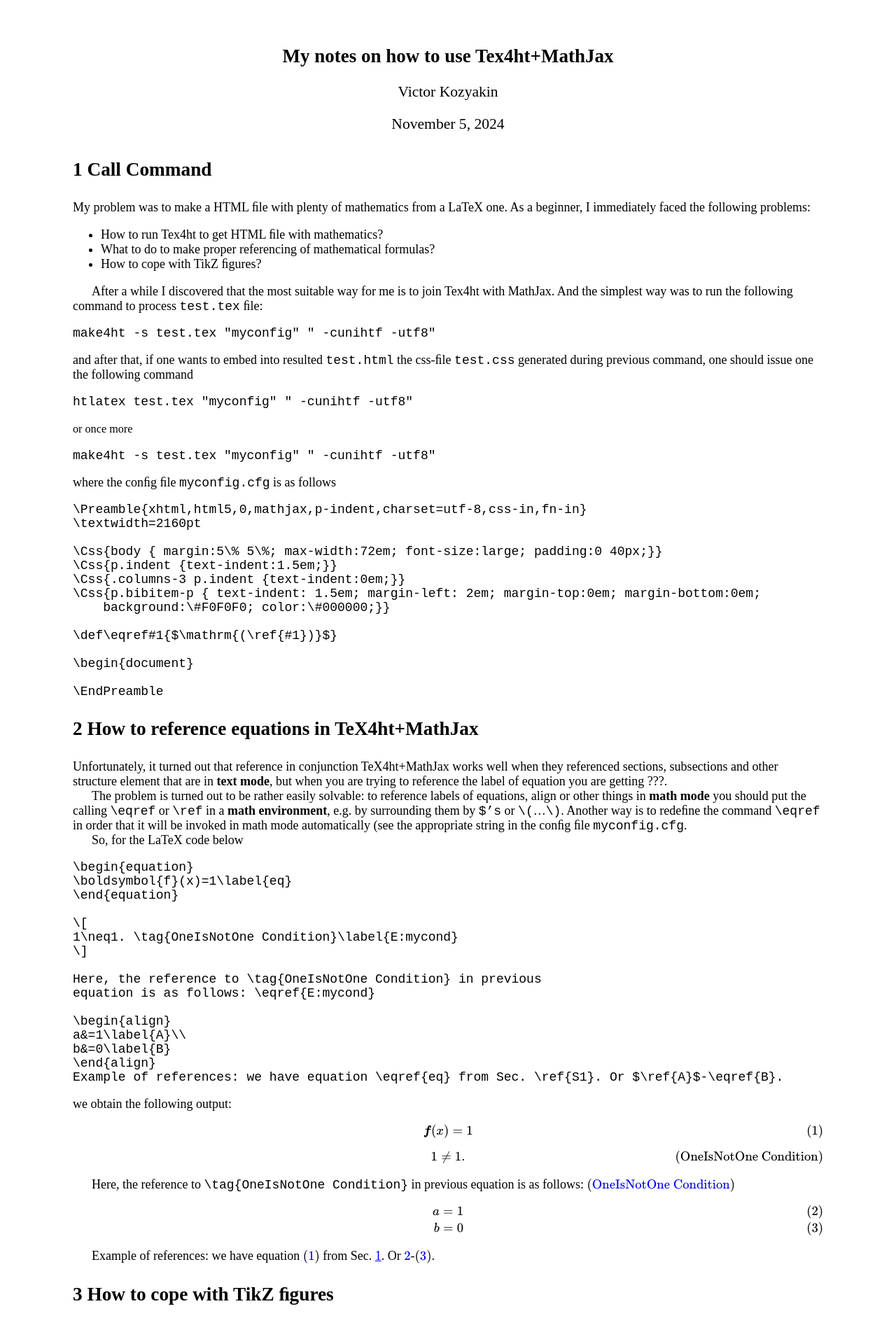
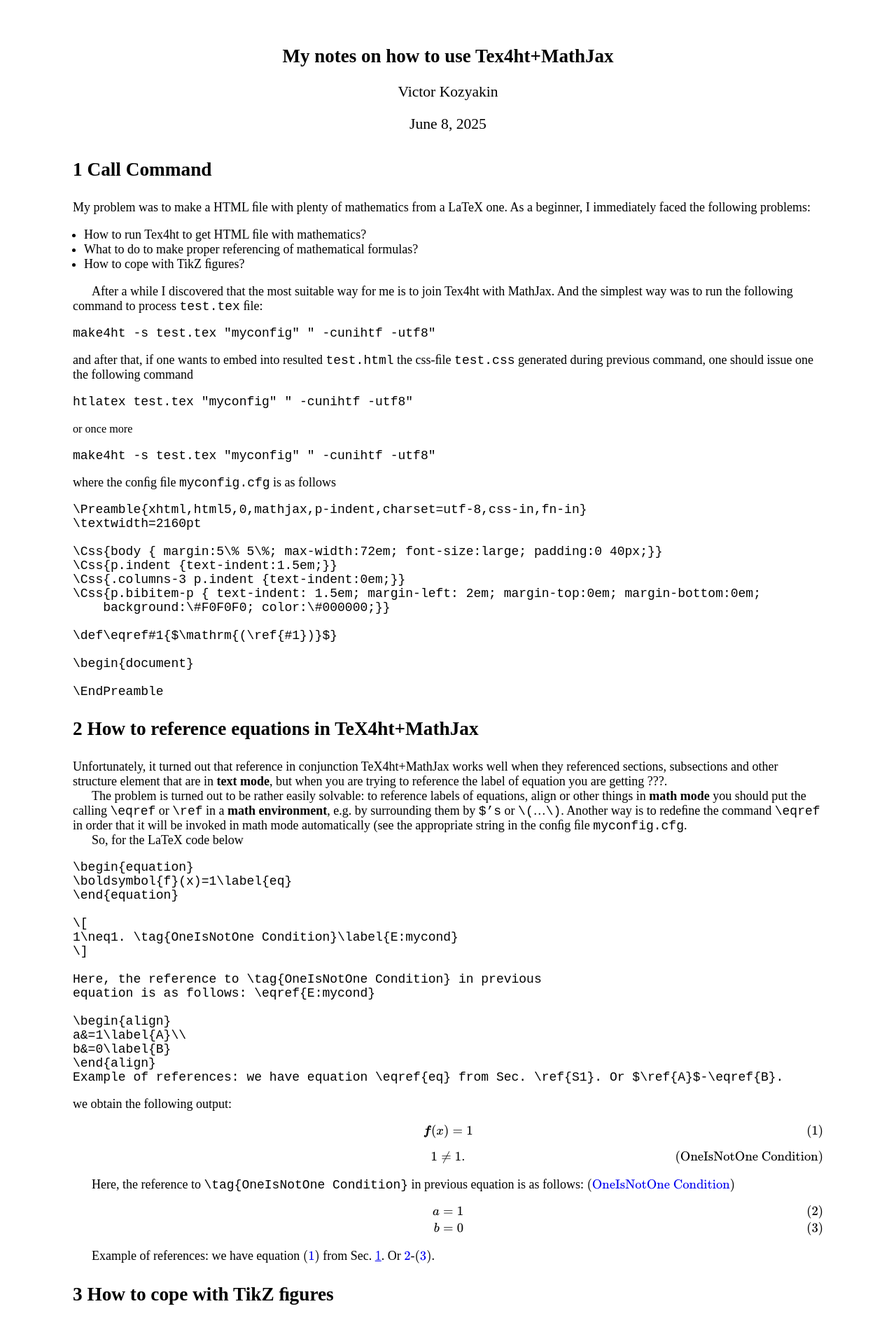
Before and after one commit to kozyakin/kozyakin.github.io, a Jekyll site: the page latex2html/latex2html_via_tex4ht.html, which Jekyll copies as it is, in a window 1280 px wide. Shown: the top 1893 px of the page at 70% size. Built offline with Jekyll 4.4.1, drawn with Linux system fonts in a browser that asks for light colours.

Commit message:
Updated metadata

```diff
--- a/latex2html/latex2html_via_tex4ht.html
+++ b/latex2html/latex2html_via_tex4ht.html
@@ -6,13 +6,11 @@
   <meta content='TeX4ht (https://tug.org/tex4ht/)' name='generator'>
   <meta content='width=device-width,initial-scale=1' name='viewport'>
   <style type='text/css'>
-
   <!--
-  .cmr-17{font-size:170%}
-  .cmr-12{font-size:120%}
-  .cmr-6{font-size:60%}
-  .cmr-9{font-size:90%}
-  .cmbx-10{font-weight:700}
+  .ecrm-1728{font-size:170%}
+  .ecrm-1200{font-size:120%}
+  .ecrm-0900{font-size:90%}
+  .ecbx-1000{font-weight:700}
   p.noindent,p.nopar{text-indent:0}
   p{margin-top:0;margin-bottom:0}
   p.noindent+p.noindent{margin-top:1em}
@@ -31,11 +29,13 @@
   li p.indent{text-indent:0}
   li p:first-child{margin-top:0;margin-bottom:0}
   li div:last-child,li p:last-child,li p~ul:last-child{margin-bottom:.5em}
+  ul.itemize1{padding-left:0}
+  ul li.itemize{margin-left:1rem}
   .obeylines-h{white-space:nowrap}
   pre.verbatim{font-family:monospace,monospace;text-align:left;clear:both}
   code.verb{font-family:monospace,monospace}
   div.figure img{text-align:center}
-  div.caption{text-indent:-2em;margin-left:3em;margin-right:1em;text-align:left}
+  div.caption{text-indent:-2em;margin-left:3em;margin-right:1em;text-align:center;margin-top:.5rem}
   div.caption span.id{font-weight:700;white-space:nowrap}
   p.bibitem{text-indent:-2em;margin-left:2em;margin-top:.6em;margin-bottom:.6em}
   p.bibitem-p{text-indent:0}
@@ -50,7 +50,6 @@
   p.indent{text-indent:1.5em}
   .columns-3 p.indent{text-indent:0}
   p.bibitem-p{text-indent:1.5em;margin-left:2em;margin-top:0;margin-bottom:0;background:#f0f0f0;color:#000}
-
   -->
   </style>
   <meta content='latex2html_via_tex4ht.tex' name='src'>
@@ -63,31 +62,31 @@
   <div class='maketitle'>
     <h2 class='titleHead'>My notes on how to use Tex4ht+MathJax</h2>
     <div class='author'>
-      <span class='cmr-12'>Victor Kozyakin</span>
+      <span class='ecrm-1200'>Victor Kozyakin</span>
     </div><br>
     <div class='date'>
-      <span class='cmr-12'>November 5, 2024</span>
+      <span class='ecrm-1200'>June 8, 2025</span>
     </div>
   </div>
-  <h3 class='sectionHead' id='call-command'><span class='titlemark'>1</span> <a id='x1-10001'></a>Call Command</h3><!-- l. 23 -->
+  <h3 class='sectionHead' id='call-command'><span class='titlemark'>1</span> <a id='x1-10001'></a>Call Command</h3><!-- l. 24 -->
   <p class='noindent'>My problem was to make a HTML ﬁle with plenty of mathematics from a LaTeX one. As a beginner, I immediately faced the following problems:</p>
   <ul class='itemize1'>
     <li class='itemize'>How to run Tex4ht to get HTML ﬁle with mathematics?</li>
     <li class='itemize'>What to do to make proper referencing of mathematical formulas?</li>
     <li class='itemize'>How to cope with TikZ ﬁgures?</li>
-  </ul><!-- l. 31 -->
+  </ul><!-- l. 32 -->
   <p class='indent'>After a while I discovered that the most suitable way for me is to join Tex4ht with MathJax. And the simplest way was to run the following command to process <span class='obeylines-h'><code class='verb'>test.tex</code></span> ﬁle:</p>
   <pre class='verbatim' id='verbatim-1'>
 make4ht -s test.tex "myconfig" " -cunihtf -utf8"
-</pre><!-- l. 38 -->
+</pre><!-- l. 39 -->
   <p class='nopar'>and after that, if one wants to embed into resulted <span class='obeylines-h'><code class='verb'>test.html</code></span> the css-ﬁle <span class='obeylines-h'><code class='verb'>test.css</code></span> generated during previous command, one should issue one the following command</p>
   <pre class='verbatim' id='verbatim-2'>
 htlatex test.tex "myconfig" " -cunihtf -utf8"
-</pre><!-- l. 44 -->
-  <p class='nopar'><span class='cmr-9'>or once more</span></p>
+</pre><!-- l. 45 -->
+  <p class='nopar'><span class='ecrm-0900'>or once more</span></p>
   <pre class='verbatim' id='verbatim-3'>
 make4ht -s test.tex "myconfig" " -cunihtf -utf8"
-</pre><!-- l. 48 -->
+</pre><!-- l. 49 -->
   <p class='nopar'>where the conﬁg ﬁle <span class='obeylines-h'><code class='verb'>myconfig.cfg</code></span> is as follows</p>
   <pre class='verbatim' id='verbatim-4'>
 \Preamble{xhtml,html5,0,mathjax,p-indent,charset=utf-8,css-in,fn-in}
@@ -104,12 +103,11 @@ make4ht -s test.tex "myconfig" " -cunihtf -utf8"
 \begin{document}
 
 \EndPreamble
-</pre><!-- l. 68 -->
-  <p class='nopar'></p><!-- l. 70 -->
-  <p class='noindent'></p>
-  <h3 class='sectionHead' id='how-to-reference-equations-in-texhtmathjax'><span class='titlemark'>2</span> <a id='x1-20002'></a>How to reference equations in TeX4ht+MathJax</h3><!-- l. 71 -->
-  <p class='noindent'>Unfortunately, it turned out that reference in conjunction TeX4ht+MathJax works well when they referenced sections, subsections and other structure element that are in <span class='cmbx-10'>text mode</span>, but when you are trying to reference the label of equation you are getting ???.</p><!-- l. 76 -->
-  <p class='indent'>The problem is turned out to be rather easily solvable: to reference labels of equations, align or other things in <span class='cmbx-10'>math mode</span> you should put the calling <span class='obeylines-h'><code class='verb'>\eqref</code></span> or <span class='obeylines-h'><code class='verb'>\ref</code></span> in a <span class='cmbx-10'>math environment</span>, e.g. by surrounding them by <span class='obeylines-h'><code class='verb'>$’s</code></span> or <span class='obeylines-h'><code class='verb'>\(</code></span>…<span class='obeylines-h'><code class='verb'>\)</code></span>. Another way is to redeﬁne the command <span class='obeylines-h'><code class='verb'>\eqref</code></span> in order that it will be invoked in math mode automatically (see the appropriate string in the conﬁg ﬁle <span class='obeylines-h'><code class='verb'>myconfig.cfg</code></span>.</p><!-- l. 84 -->
+</pre><!-- l. 69 -->
+  <p class='nopar'></p>
+  <h3 class='sectionHead' id='how-to-reference-equations-in-texhtmathjax'><span class='titlemark'>2</span> <a id='x1-20002'></a>How to reference equations in TeX4ht+MathJax</h3><!-- l. 72 -->
+  <p class='noindent'>Unfortunately, it turned out that reference in conjunction TeX4ht+MathJax works well when they referenced sections, subsections and other structure element that are in <span class='ecbx-1000'>text mode</span>, but when you are trying to reference the label of equation you are getting ???.</p><!-- l. 77 -->
+  <p class='indent'>The problem is turned out to be rather easily solvable: to reference labels of equations, align or other things in <span class='ecbx-1000'>math mode</span> you should put the calling <span class='obeylines-h'><code class='verb'>\eqref</code></span> or <span class='obeylines-h'><code class='verb'>\ref</code></span> in a <span class='ecbx-1000'>math environment</span>, e.g. by surrounding them by <span class='obeylines-h'><code class='verb'>$’s</code></span> or <span class='obeylines-h'><code class='verb'>\(</code></span>…<span class='obeylines-h'><code class='verb'>\)</code></span>. Another way is to redeﬁne the command <span class='obeylines-h'><code class='verb'>\eqref</code></span> in order that it will be invoked in math mode automatically (see the appropriate string in the conﬁg ﬁle <span class='obeylines-h'><code class='verb'>myconfig.cfg</code></span>.</p><!-- l. 85 -->
   <p class='indent'>So, for the LaTeX code below</p>
   <pre class='verbatim' id='verbatim-5'>
 \begin{equation}
@@ -128,27 +126,26 @@ a&amp;=1\label{A}\\
 b&amp;=0\label{B}
 \end{align}
 Example of references: we have equation \eqref{eq} from Sec. \ref{S1}. Or $\ref{A}$-\eqref{B}.
-</pre><!-- l. 103 -->
-  <p class='nopar'>we obtain the following output: <span class='mathjax-env'>\begin{equation} \boldsymbol {f}(x)=1\label {eq} \end{equation}</span><a id='x1-2001r1'></a> <span class='mathjax-block'>\[ 1\neq 1. \tag {OneIsNotOne Condition}\label {E:mycond} \]</span></p><!-- l. 114 -->
-  <p class='indent'>Here, the reference to <span class='obeylines-h'><code class='verb'>\tag{OneIsNotOne&nbsp;Condition}</code></span> in previous equation is as follows: <span class='mathjax-inline'>\(\mathrm {(\ref {E:mycond})}\)</span> <span class='mathjax-env'>\begin{align} a & =1\label {A} \\ b & =0\label {B} \end{align}</span></p><!-- l. 121 -->
-  <p class='indent'>Example of references: we have equation <span class='mathjax-inline'>\(\mathrm {(\ref {eq})}\)</span> from Sec. <a href='#call-command'>1</a>. Or <span class='mathjax-inline'>\(\ref {A}\)</span>-<span class='mathjax-inline'>\(\mathrm {(\ref {B})}\)</span>.</p><!-- l. 124 -->
-  <p class='noindent'></p>
-  <h3 class='sectionHead' id='how-to-cope-with-tikz-figures'><span class='titlemark'>3</span> <a id='x1-30003'></a>How to cope with TikZ ﬁgures</h3><!-- l. 125 -->
+</pre><!-- l. 104 -->
+  <p class='nopar'>we obtain the following output: <span class='mathjax-env'>\begin{equation} \boldsymbol {f}(x)=1\label {eq} \end{equation}</span><a id='x1-2001r1'></a> <span class='mathjax-block'>\[ 1\neq 1. \tag {OneIsNotOne Condition}\label {E:mycond} \]</span></p><!-- l. 115 -->
+  <p class='indent'>Here, the reference to <span class='obeylines-h'><code class='verb'>\tag{OneIsNotOne&nbsp;Condition}</code></span> in previous equation is as follows: <span class='mathjax-inline'>\(\mathrm {(\ref {E:mycond})}\)</span> <span class='mathjax-env'>\begin{align} a & =1\label {A} \\ b & =0\label {B} \end{align}</span><a id='x1-2002r2'></a></p><!-- l. 122 -->
+  <p class='indent'>Example of references: we have equation <span class='mathjax-inline'>\(\mathrm {(\ref {eq})}\)</span> from Sec. <a href='#call-command'>1<!-- tex4ht:ref: S1  --></a>. Or <span class='mathjax-inline'>\(\ref {A}\)</span>-<span class='mathjax-inline'>\(\mathrm {(\ref {B})}\)</span>.</p>
+  <h3 class='sectionHead' id='how-to-cope-with-tikz-figures'><span class='titlemark'>3</span> <a id='x1-30003'></a>How to cope with TikZ ﬁgures</h3><!-- l. 126 -->
   <p class='noindent'>Tex4th supports TikZ, however, for correct displaying text and math symbols in TikZ picture, it is needed to put in the preamble of tex ﬁle the following lines, before TikZ package loading:</p>
   <pre class='verbatim' id='verbatim-6'>
 \ifdefined\HCode%
    \def\pgfsysdriver{pgfsys-dvisvgm4ht.def}%
 \fi%
-</pre><!-- l. 132 -->
-  <p class='nopar'></p><!-- l. 134 -->
+</pre><!-- l. 133 -->
+  <p class='nopar'></p><!-- l. 135 -->
   <p class='indent'>Below is an example of using TikZ.</p>
   <figure class='figure' id='x1-30011'>
-    <span id='example-of-stanford'></span> <!-- l. 139 -->
-    <p class='noindent'><img alt='˜ ˜ HHSSxy1−1−1111SS ' src='latex2html_via_tex4ht0x.svg'></p>
+    <span id='example-of-stanford'></span> <!-- l. 140 -->
+    <p class='noindent'><img alt='˜ ˜ HHSSxy1−1−1111SS' src='latex2html_via_tex4ht0x.svg'></p>
     <figcaption class='caption'>
       <span class='id'>Figure&nbsp;1:</span> <span class='content'>Example of Stanford</span>
     </figcaption><!-- tex4ht:label?: x1-30011  -->
-  </figure><!-- l. 196 -->
+  </figure><!-- l. 197 -->
   <p class='indent'>Citation example:&nbsp;<span class='cite'>[<a href='#XNDKKP_DSS96'>1</a>]</span>.</p>
   <h3 class='likesectionHead' id='references'><a id='x1-4000'></a>References</h3><!-- l. 18 -->
   <p class='noindent'></p>
```
Also changed, not shown: latex2html/latex2html_via_tex4ht0x.svg, 1 other file.
